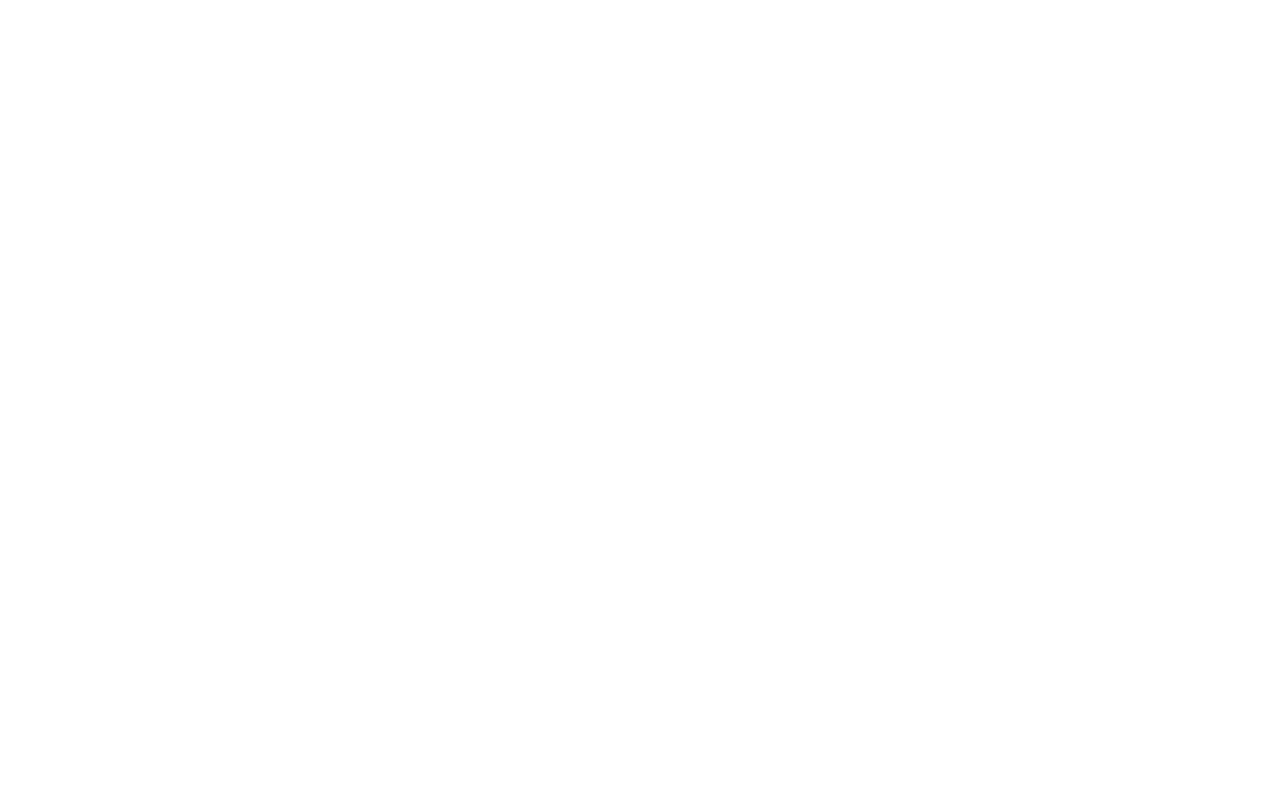
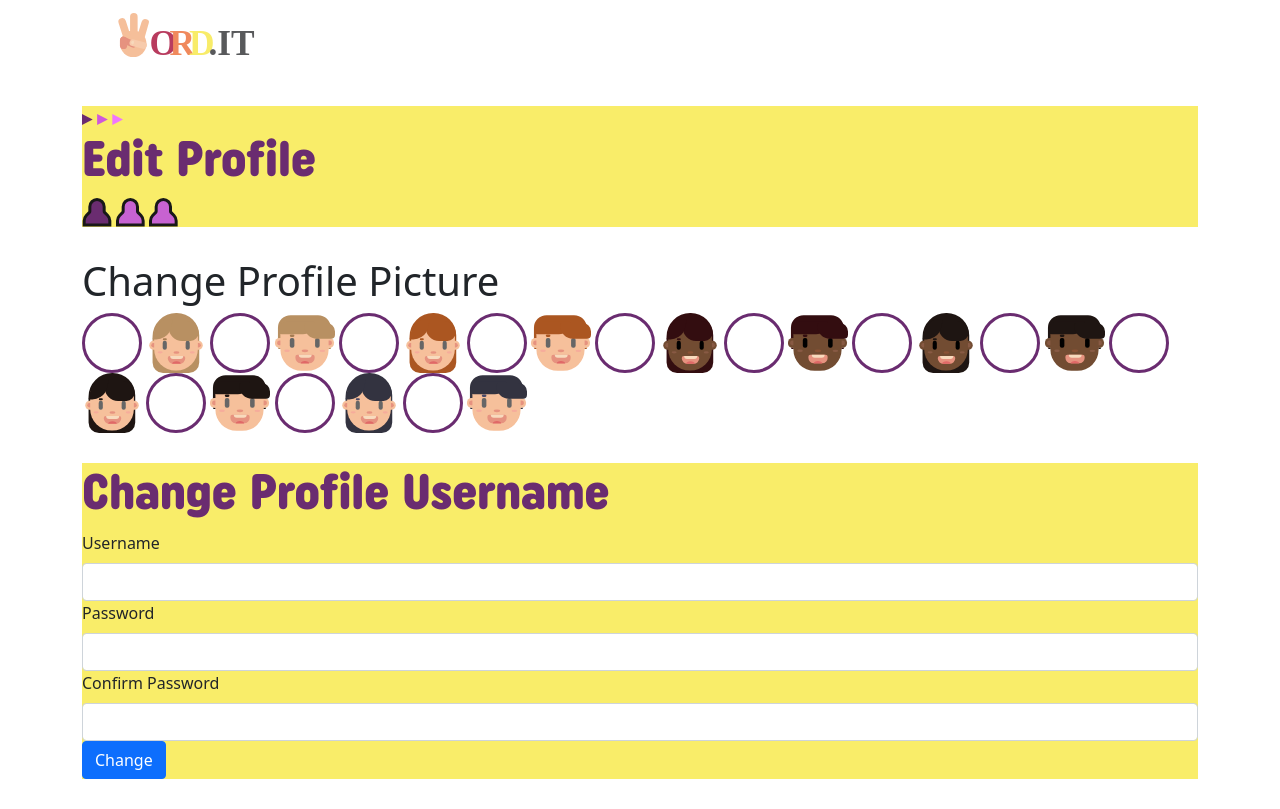
Before and after one commit to n0th1ng999/Projeto-I, a website: page html/EditProfile.html in a window 1280 px wide. Drawn offline with nearby package versions, Linux system fonts and the light colour scheme; files that its build step writes are made by us from their sources; files whose address does not match are found by name.

Commit message:
Edit Profile html

```diff
--- a/html/EditProfile.html
+++ b/html/EditProfile.html
@@ -4,11 +4,98 @@
     <meta charset="UTF-8">
     <meta http-equiv="X-UA-Compatible" content="IE=edge">
     <meta name="viewport" content="width=device-width, initial-scale=1.0">
-    <link href="styles/output.css" rel="stylesheet">
+    <link href="../styles/output.css" rel="stylesheet">
+    <link href="https://cdn.jsdelivr.net/npm/bootstrap@5.0.2/dist/css/bootstrap.min.css" rel="stylesheet" integrity="sha384-EVSTQN3/azprG1Anm3QDgpJLIm9Nao0Yz1ztcQTwFspd3yD65VohhpuuCOmLASjC" crossorigin="anonymous">
     <link rel="icon" type="image/x-icon" href="Media/imgs/Logos/WordIT_Logo_Hand.svg">
     <title>Edit Profile</title>
 </head>
 <body>
+    <!-- Nav -->
+    <div class="container w-full">
+        <nav class="navbar navbar-expand-sm navbar-light">
+                <a class="navbar-brand" href="Home.html">
+                    <img src="../Media/imgs/Logos/WordIT_Logo.svg" alt="Bootstrap" width="200" height="50" class="d-inline-block align-top">
+                </a>
+        </nav>
+    </div>
+    <div class="container w-full margin-L" style="justify-self: center">
+        <div class="bg-Yellow">
+            <img src="..\Media\imgs\Icons\purpleArrow1.svg">
+            <img src="..\Media\imgs\Icons\purpleArrow2.svg">
+            <img src="..\Media\imgs\Icons\purpleArrow3.svg">
+                <h1 class="Heading f-size-L color-Purple" fontFamily="Uniform Rounded">Edit Profile</h1>
+                <img src="..\Media\imgs\Icons\iconPeopleSet1.svg">
+                <img src="..\Media\imgs\Icons\iconPeopleSet2.svg">
+                <img src="..\Media\imgs\Icons\iconPeopleSet3.svg">
+            </div>
+    </div>
+    <div class="container w-full">
+        <h3 class="f-size-M">Change Profile Picture</h2>
+            <img src="..\Media\imgs\Icons\pfpFrame.svg" width="60px" height="60px" >
+            <img src="..\Media\imgs\Icons\Girl5.svg" width="60px" height="60px">
+
+            <img src="..\Media\imgs\Icons\pfpFrame.svg" width="60px" height="60px">
+            <img src="..\Media\imgs\Icons\Boy5.svg" width="60px" height="60px">
+
+            <img src="..\Media\imgs\Icons\pfpFrame.svg" width="60px" height="60px">
+            <img src="..\Media\imgs\Icons\Girl3.svg" width="60px" height="60px">
+
+            <img src="..\Media\imgs\Icons\pfpFrame.svg" width="60px" height="60px">
+            <img src="..\Media\imgs\Icons\Boy3.svg" width="60px" height="60px">
+
+            <img src="..\Media\imgs\Icons\pfpFrame.svg" width="60px" height="60px">
+            <img src="..\Media\imgs\Icons\Girl2.svg" width="60px" height="60px">
+
+            <img src="..\Media\imgs\Icons\pfpFrame.svg" width="60px" height="60px">
+            <img src="..\Media\imgs\Icons\Boy2.svg" width="60px" height="60px">
+
+            <img src="..\Media\imgs\Icons\pfpFrame.svg" width="60px" height="60px">
+            <img src="..\Media\imgs\Icons\Girl1.svg" width="60px" height="60px">
+
+            <img src="..\Media\imgs\Icons\pfpFrame.svg" width="60px" height="60px">
+            <img src="..\Media\imgs\Icons\Boy1.svg" width="60px" height="60px">
+
+            <img src="..\Media\imgs\Icons\pfpFrame.svg" width="60px" height="60px">
+            <img src="..\Media\imgs\Icons\Girl4.svg" width="60px" height="60px">
+
+            <img src="..\Media\imgs\Icons\pfpFrame.svg" width="60px" height="60px">
+            <img src="..\Media\imgs\Icons\Boy4.svg" width="60px" height="60px">
+
+            <img src="..\Media\imgs\Icons\pfpFrame.svg" width="60px" height="60px">
+            <img src="..\Media\imgs\Icons\Girl7.svg" width="60px" height="60px">
+
+            <img src="..\Media\imgs\Icons\pfpFrame.svg" width="60px" height="60px">
+            <img src="..\Media\imgs\Icons\Boy7.svg" width="60px" height="60px">
+
+    </div>
+    <div class="container w-full margin-L" style="justify-self: center">
+        <div class="bg-Yellow">
+            <h3 class="Heading f-size-L color-Purple" fontFamily="Uniform Rounded">Change Profile Username</h3>
+            <form>
+                <div>
+                    <label for="username" class="form-label">Username</label>
+                    <input type="text" class="form-control" name="username" id="username">
+                </div>
+
+                <div>
+                    <label for="password" class="form-label">Password</label>
+                    <input type="password" class="form-control" name="password" id="password">
+                </div>
+
+                <div>
+                    <label for="passwordConf" class="form-label">Confirm Password</label>
+                    <input type="password" class="form-control" name="passwordConf" id="passwordConf">
+                </div>
+
+                <div>
+                    <input type="submit" class="btn btn-primary bg-Purple" value="Change">
+                </div>
+            </form>
+        </div>
+    </div>
 
 </body>
+
+<!-- Scripts -->
+<script src="https://cdn.jsdelivr.net/npm/bootstrap@5.0.2/dist/js/bootstrap.bundle.min.js" integrity="sha384-MrcW6ZMFYlzcLA8Nl+NtUVF0sA7MsXsP1UyJoMp4YLEuNSfAP+JcXn/tWtIaxVXM" crossorigin="anonymous"></script>
 </html>
```
Also changed, not shown: Media/imgs/Icons/iconPeopleSet1.svg (added), Media/imgs/Icons/iconPeopleSet2.svg (added), Media/imgs/Icons/iconPeopleSet3.svg (added), Media/imgs/Icons/pfpFrame.svg (added), Media/imgs/Icons/purpleArrow1.svg (added), Media/imgs/Icons/purpleArrow2.svg (added), Media/imgs/Icons/purpleArrow3.svg (added), Media/imgs/Icons/yellowCheckmarkpfp.svg (added).
